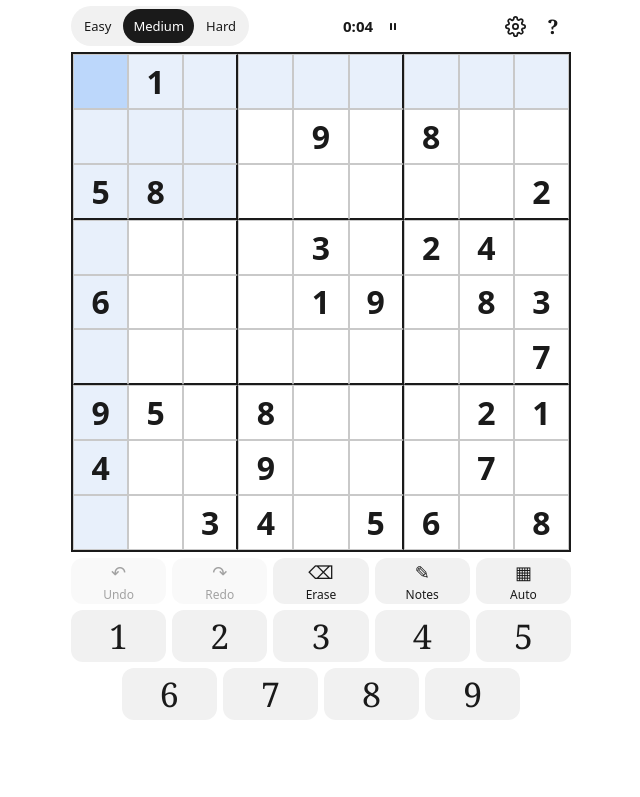
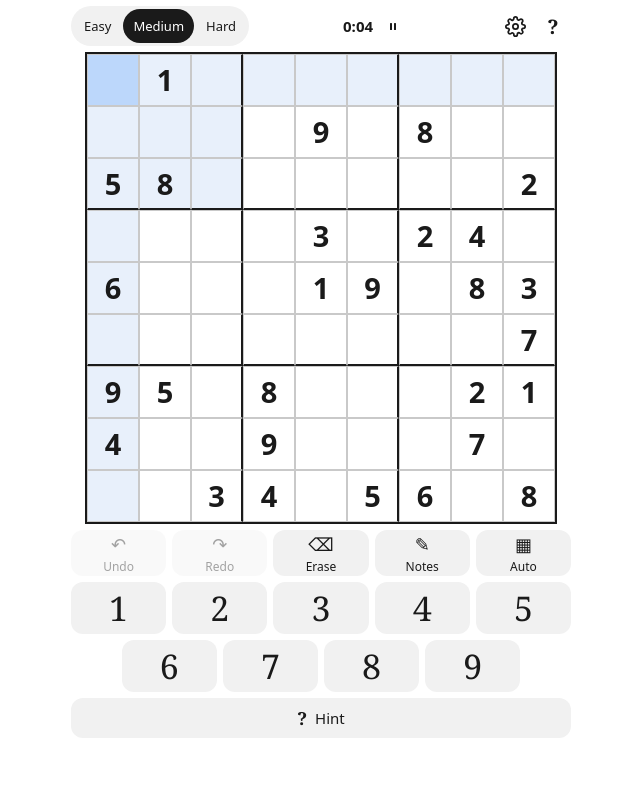
Before and after one commit to joshq00/sudoku, a website: page index.html in a window 1280 px wide. Shown: the whole page, without its empty margins (319-959 px from the left). Drawn offline with Linux system fonts and the light colour scheme.

Commit message:
Add a Hint button under the number pad; size board digits from board width
Co-Authored-By: Claude Sonnet 5.5 <noreply@anthropic.com>
Claude-Session: https://claude.ai/code/session_01USSxzJsCno7gtBj4g1c6BD

```diff
--- a/css/styles.css
+++ b/css/styles.css
@@ -663,7 +663,7 @@ h1 {
     max(
       220px,
       calc(
-        100dvh - 178px - 2 * var(--pad-h) - env(safe-area-inset-top, 0px) -
+        100dvh - var(--chrome) - 2 * var(--pad-h) - env(safe-area-inset-top, 0px) -
           env(safe-area-inset-bottom, 0px)
       )
     )
@@ -770,3 +770,58 @@ h1 {
 :root {
   --pad-h: clamp(42px, 6.5dvh, 56px);
 }
+
+/* Second hint button under the number pad, easy to reach with a thumb. */
+.hintbar {
+  width: 100%;
+  height: 40px;
+  border-radius: 12px;
+  font-size: 15px;
+  display: flex;
+  align-items: center;
+  justify-content: center;
+  gap: 8px;
+}
+.hintbar b {
+  font:
+    700 18px Georgia,
+    serif;
+}
+
+/* Size digits and notes from the board's own width (container units) and let
+   the grid rows shrink, so a short screen can never make the board taller
+   than it is wide. */
+#board {
+  container-type: inline-size;
+  grid-template-columns: repeat(9, minmax(0, 1fr));
+  grid-template-rows: repeat(9, minmax(0, 1fr));
+}
+.c {
+  min-height: 0;
+  overflow: hidden;
+  line-height: 1;
+  font-size: clamp(14px, 6.2cqw, 34px);
+}
+.n {
+  font-size: clamp(7px, 2.3cqw, 12px);
+}
+
+/* Space taken by everything except the board and the pad rows. */
+:root {
+  --chrome: 224px;
+}
+@media (max-height: 600px) {
+  :root {
+    --chrome: 196px;
+  }
+  .tools button {
+    height: 40px;
+  }
+  .hintbar {
+    height: 34px;
+  }
+  #msg {
+    min-height: 30px;
+    font-size: 12px;
+  }
+}
--- a/index.html
+++ b/index.html
@@ -54,6 +54,7 @@
         </button>
       </div>
       <div id="pad"></div>
+      <button id="hint2" class="hintbar" aria-label="Hint"><b>?</b> Hint</button>
       <div id="msg"></div>
     </div>
     <div id="menu" role="menu">
--- a/js/ui.js
+++ b/js/ui.js
@@ -108,3 +108,6 @@ document.addEventListener('keydown', (e) => {
   if (e.key === 'Escape') menuOpen(false);
 });
 $('#trim').addEventListener('click', () => menuOpen(false));
+
+// Hint button under the number pad: same action as the ? in the header.
+$('#hint2').addEventListener('click', () => $('#hint').click());
```
Also changed, not shown: tests/layout-and-settings.spec.js (+22 -1 lines).
